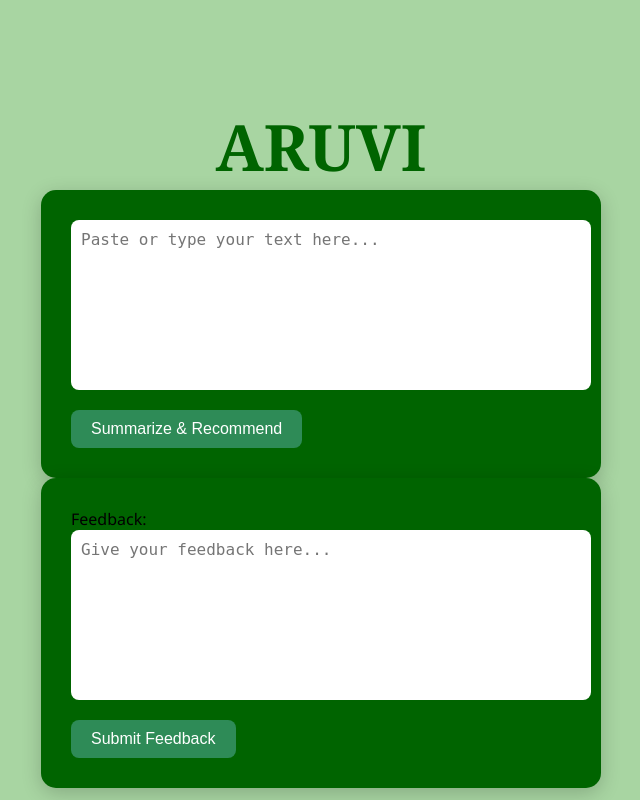
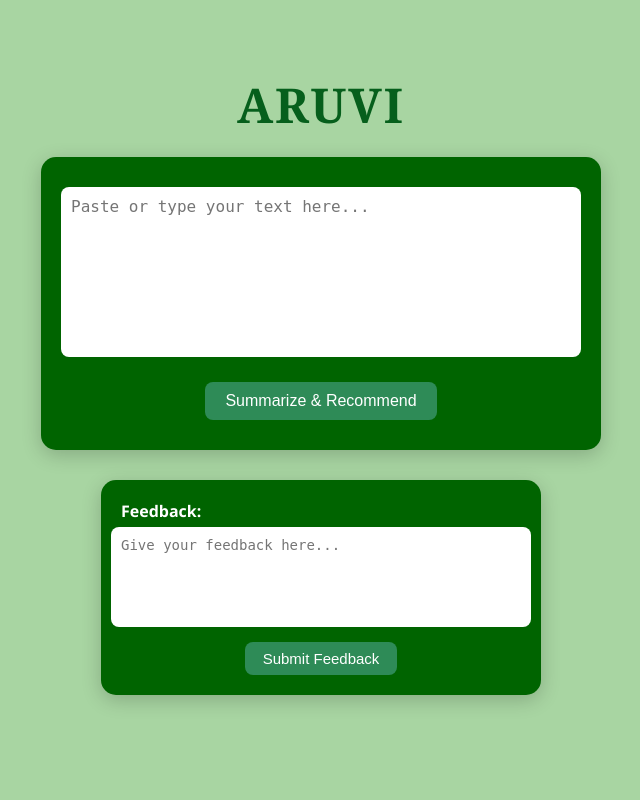
Before and after one commit to Shruvexxx/Aruvi, a Flask app: page / in a window 1280 px wide. Shown: the whole page, without its empty margins (319-959 px from the left). Run offline with Flask 3, Linux system fonts and the light colour scheme.

Commit message:
Update style.css

```diff
--- a/static/style.css
+++ b/static/style.css
@@ -1,3 +1,4 @@
+/* Body Styling */
 body {
   background-color: #a8d5a2;
   font-family: 'Segoe UI', sans-serif;
@@ -8,33 +9,27 @@ body {
   align-items: center;
 }
 
-/* Container to vertically center */
+/* Main Container */
 .container {
   display: flex;
   flex-direction: column;
   align-items: center;
-  justify-content: center;
-  padding-top: 60px;
+  justify-content: flex-start;
+  padding-top: 40px;
   width: 100%;
 }
 
 /* Heading */
 h1 {
-  color: #006400;
-  font-size: 64px;
+  color: #065f1c;
+  font-size: 48px; /* Smaller */
   font-weight: bold;
   font-family: 'Georgia', serif;
-  margin-bottom: 0;
+  margin-bottom: 20px;
+  letter-spacing: 2px;
 }
 
-.subheading {
-  font-size: 18px;
-  font-style: italic;
-  color: #2e7d32;
-  margin-bottom: 30px;
-}
-
-/* Form box */
+/* Form Styling */
 form {
   background-color: #006400;
   padding: 30px;
@@ -42,8 +37,13 @@ form {
   box-shadow: 0 5px 20px rgba(0, 0, 0, 0.2);
   width: 500px;
   max-width: 90%;
+  display: flex;
+  flex-direction: column;
+  align-items: center;
+  margin-bottom: 30px;
 }
 
+/* Text Area */
 textarea {
   width: 100%;
   height: 150px;
@@ -52,10 +52,12 @@ textarea {
   padding: 10px;
   font-size: 16px;
   resize: none;
+  margin-bottom: 15px;
 }
 
-input[type="submit"] {
-  margin-top: 15px;
+/* Summarize Button */
+input[type="submit"],
+button {
   background-color: #2e8b57;
   color: white;
   border: none;
@@ -63,13 +65,16 @@ input[type="submit"] {
   border-radius: 8px;
   cursor: pointer;
   font-size: 16px;
+  margin-top: 10px;
+  align-self: center;
 }
 
-input[type="submit"]:hover {
+input[type="submit"]:hover,
+button:hover {
   background-color: #1e6b40;
 }
 
-/* Output styles */
+/* Output Box - For Summarized Text */
 .output-box {
   background: #ffffff;
   margin-top: 25px;
@@ -78,9 +83,48 @@ input[type="submit"]:hover {
   max-width: 90%;
   border-radius: 10px;
   box-shadow: 0 3px 10px rgba(0, 0, 0, 0.1);
+  font-size: 16px;
+  line-height: 1.5;
 }
 
-.output-box h3 {
-  margin-top: 0;
-  color: #006400;
+/* Feedback Section */
+.feedback-section {
+  background-color: #006400;
+  padding: 20px;
+  border-radius: 15px;
+  box-shadow: 0 5px 20px rgba(0, 0, 0, 0.2);
+  width: 400px;
+  max-width: 90%;
+  margin-top: auto; /* Push to bottom */
+  margin-bottom: 30px;
+  display: flex;
+  flex-direction: column;
+  align-items: center;
 }
+
+/* Feedback Textarea */
+.feedback-section textarea {
+  width: 100%;
+  height: 80px;
+  border-radius: 8px;
+  border: none;
+  padding: 10px;
+  font-size: 14px;
+  resize: none;
+  margin-bottom: 10px;
+}
+
+/* Submit Feedback Button */
+.feedback-section input[type="submit"] {
+  margin-top: 5px;
+  padding: 8px 18px;
+  font-size: 15px;
+}
+
+/* Label Styling */
+label {
+  color: white;
+  align-self: flex-start;
+  margin-bottom: 5px;
+  font-weight: bold;
+}
```
